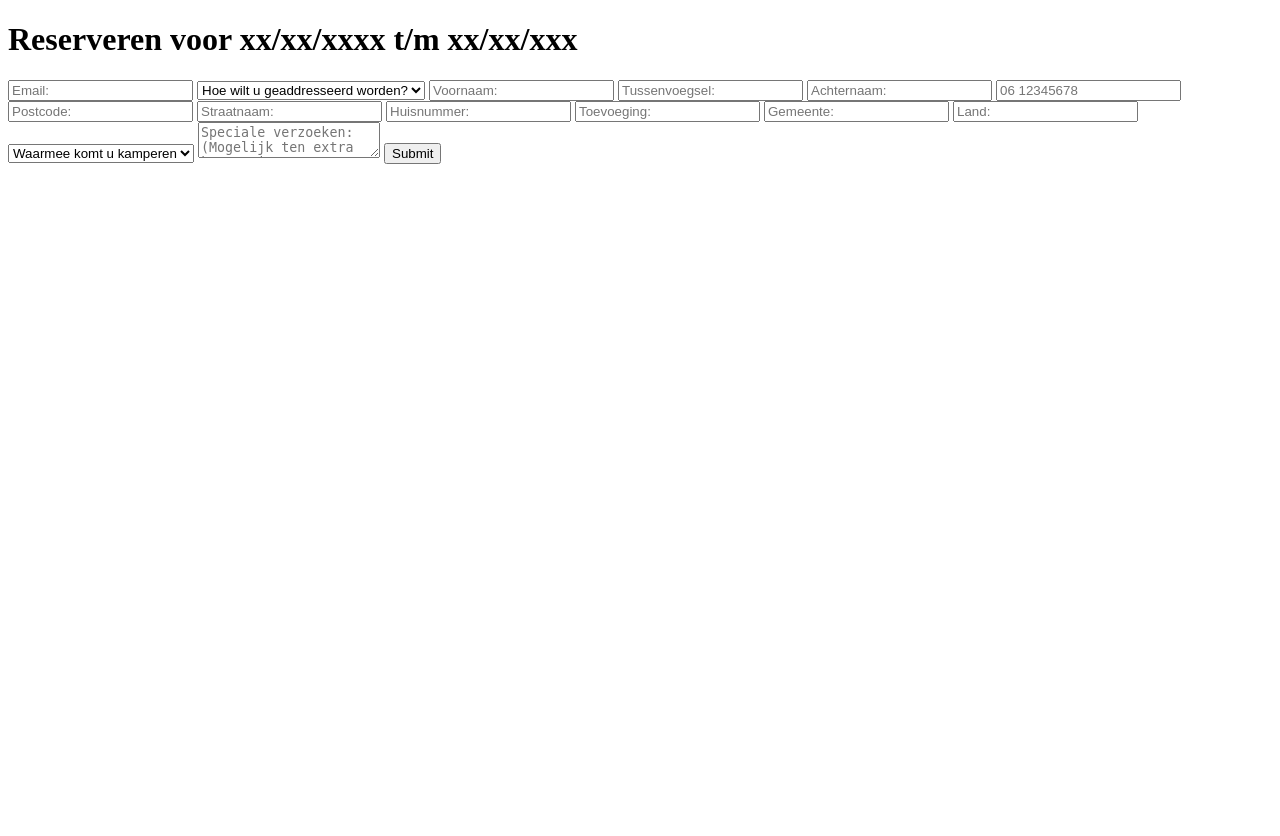
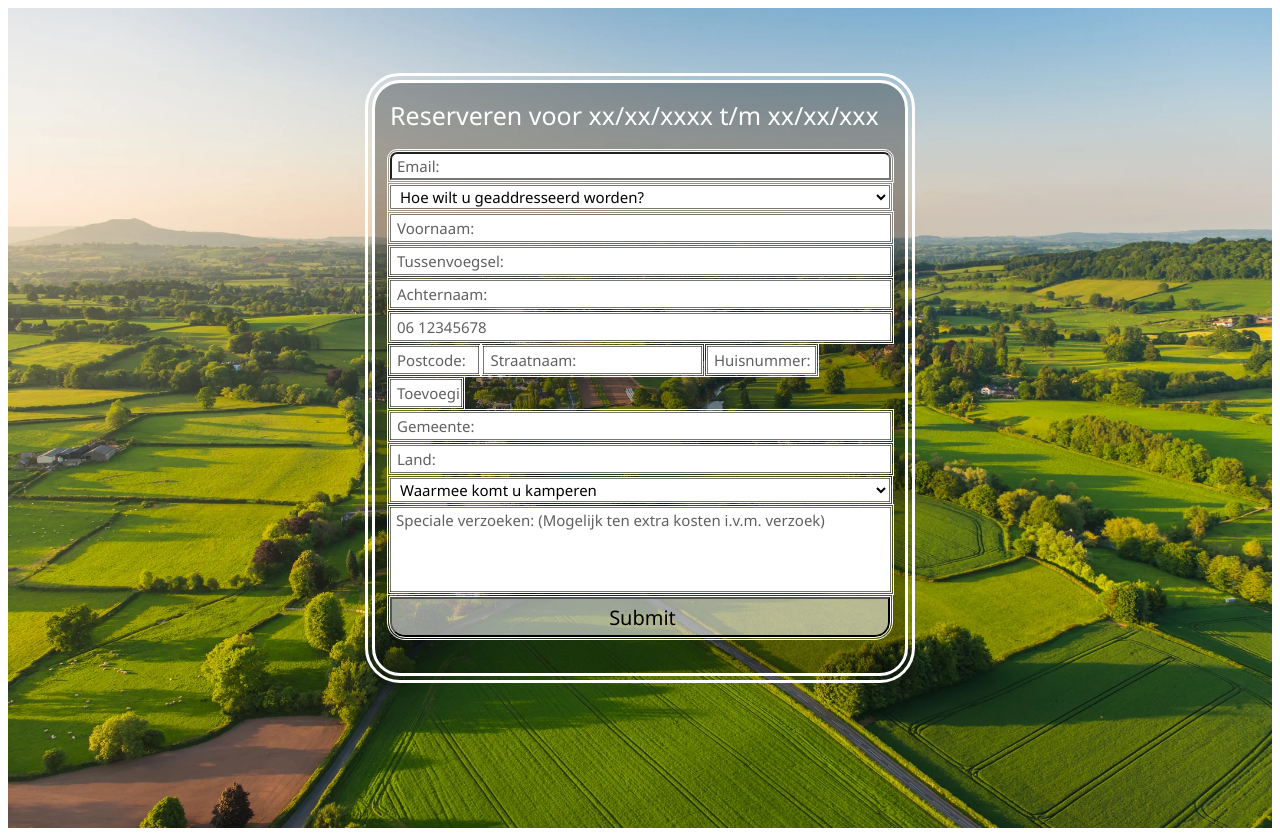
Before and after one commit to Gamelink2/BBB, a PHP site: page /public/Reservering.php in a window 1280 px wide. Before the commit the page ends 164 px from the top, so only its background shows below. Run offline with PHP 8.4, Linux system fonts and the light colour scheme.

Commit message:
CSS fix?

```diff
--- a/public/Reservering.php
+++ b/public/Reservering.php
@@ -17,7 +17,7 @@ if (isset($_SESSION['ErrorMessage'])) {
   />
   <title>BBB</title>
   <script src="https://code.jquery.com/jquery-3.6.4.min.js"></script>
-  <link rel="stylesheet" href="index.css">
+<link rel="stylesheet" href="Css/Reservering.css">
 </head>
 <body>
     <div class="bodyReservering">
--- a/public/index.css
+++ b/public/index.css
@@ -47,3 +47,7 @@
     display: inline-block;
     overflow-x: hidden;
 }
+
+a, a:visited, a:hover, a:active {
+    color: inherit;
+  }
```
